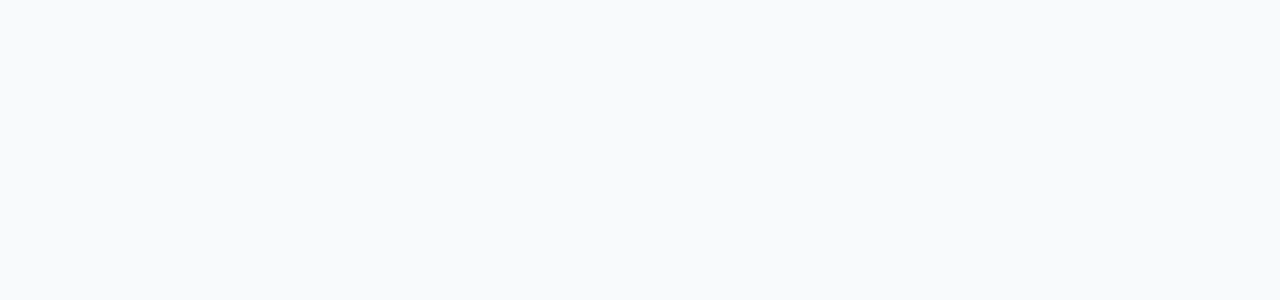
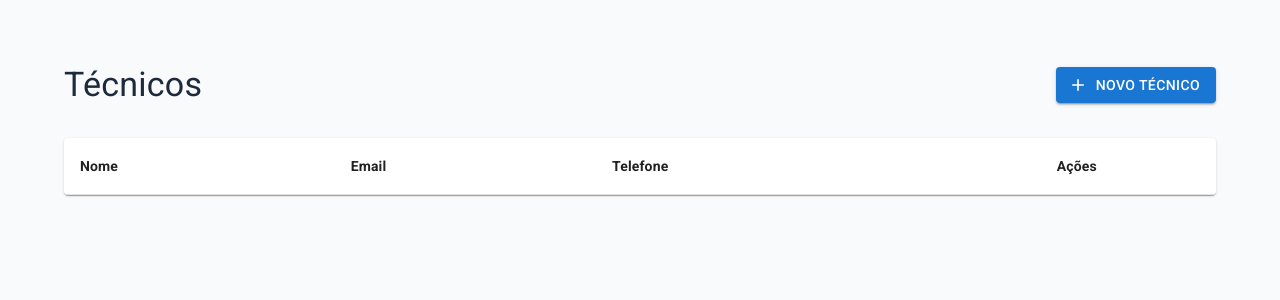
Before and after one commit to sabbajohn/ERP---geradores, a React (Vite) app: page /technicians in a window 1280 px wide. Before the commit this address had no page. Shown: the top 300 px of the page. Built offline with nearby package versions, Linux system fonts and the light colour scheme.

Commit message:
Adicionando aba para ver/adicionar tecnicos

```diff
--- a/src/App.jsx
+++ b/src/App.jsx
@@ -12,6 +12,7 @@
 import TechnicianAttendances from './pages/TechnicianAttendances';
 import AttendanceDetails from './pages/AttendanceDetails';
 import ScheduleMaintenance from './pages/ScheduleMaintenance';
+import Technicians from './pages/Technicians';
 import { AuthProvider } from './context/AuthContext';
 
 function AppContent() {
@@ -41,6 +42,7 @@
           <Route path="/maintenance/schedule" element={<ScheduleMaintenance />} />
           <Route path="/reports" element={<Reports />} />
           <Route path="/notifications" element={<Notifications />} />
+          <Route path="/technicians" element={<Technicians />} />
           <Route path="/tecnico" element={<TechnicianCalendar />} />
           <Route path="/tecnico/atendimentos" element={<TechnicianAttendances />} />
           <Route path="/tecnico/atendimentos/:id" element={<AttendanceDetails />} />
--- a/src/components/Sidebar.jsx
+++ b/src/components/Sidebar.jsx
@@ -8,7 +8,7 @@
   FaTools,
   FaChartBar,
   FaBell,
-  FaCogs
+  FaUserCog
 } from 'react-icons/fa';
 
 function Sidebar() {
@@ -49,6 +49,12 @@
               <FaBell /> <span>Notificações</span>
             </NavLink>
           </li>
+          <li>
+            <NavLink to="/technicians">
+              <FaUserCog /> <span>Técnicos</span>
+            </NavLink>
+          </li>
+
 
         </ul>
       </nav>
--- /dev/null
+++ b/src/pages/Technicians.jsx
@@ -0,0 +1,135 @@
+import React, { useState } from 'react';
+import {
+    Container,
+    Typography,
+    Button,
+    IconButton,
+    Table,
+    TableBody,
+    TableCell,
+    TableContainer,
+    TableHead,
+    TableRow,
+    Paper,
+    Box,
+    TextField,
+    Dialog,
+    DialogActions,
+    DialogContent,
+    DialogTitle
+} from '@mui/material';
+import AddIcon from '@mui/icons-material/Add';
+import EditIcon from '@mui/icons-material/Edit';
+import DeleteIcon from '@mui/icons-material/Delete';
+
+function Technicians() {
+    const [technicians, setTechnicians] = useState([]);
+    const [open, setOpen] = useState(false);
+    const [currentTechnician, setCurrentTechnician] = useState({ id: null, name: '', email: '', phone: '' });
+
+    const handleOpen = (technician = { id: null, name: '', email: '', phone: '' }) => {
+        setCurrentTechnician(technician);
+        setOpen(true);
+    };
+
+    const handleClose = () => setOpen(false);
+
+    const handleSave = () => {
+        if (currentTechnician.id) {
+            setTechnicians((prev) =>
+                prev.map((tech) =>
+                    tech.id === currentTechnician.id ? currentTechnician : tech
+                )
+            );
+        } else {
+            setTechnicians((prev) => [
+                ...prev,
+                { ...currentTechnician, id: Date.now() }
+            ]);
+        }
+        handleClose();
+    };
+
+    const handleDelete = (id) => {
+        setTechnicians((prev) => prev.filter((tech) => tech.id !== id));
+    };
+
+    return (
+        <Container maxWidth="lg">
+            <Box display="flex" justifyContent="space-between" alignItems="center" mt={4} mb={4}>
+                <Typography variant="h4">Técnicos</Typography>
+                <Button
+                    variant="contained"
+                    color="primary"
+                    startIcon={<AddIcon />}
+                    onClick={() => handleOpen()}
+                >
+                    Novo Técnico
+                </Button>
+            </Box>
+
+            <TableContainer component={Paper}>
+                <Table>
+                    <TableHead>
+                        <TableRow>
+                            <TableCell><strong>Nome</strong></TableCell>
+                            <TableCell><strong>Email</strong></TableCell>
+                            <TableCell><strong>Telefone</strong></TableCell>
+                            <TableCell align="center"><strong>Ações</strong></TableCell>
+                        </TableRow>
+                    </TableHead>
+                    <TableBody>
+                        {technicians.map((technician) => (
+                            <TableRow key={technician.id}>
+                                <TableCell>{technician.name}</TableCell>
+                                <TableCell>{technician.email}</TableCell>
+                                <TableCell>{technician.phone}</TableCell>
+                                <TableCell align="center">
+                                    <IconButton color="primary" onClick={() => handleOpen(technician)}>
+                                        <EditIcon />
+                                    </IconButton>
+                                    <IconButton color="error" onClick={() => handleDelete(technician.id)}>
+                                        <DeleteIcon />
+                                    </IconButton>
+                                </TableCell>
+                            </TableRow>
+                        ))}
+                    </TableBody>
+                </Table>
+            </TableContainer>
+
+            <Dialog open={open} onClose={handleClose}>
+                <DialogTitle>{currentTechnician.id ? 'Editar Técnico' : 'Novo Técnico'}</DialogTitle>
+                <DialogContent>
+                    <TextField
+                        fullWidth
+                        label="Nome"
+                        value={currentTechnician.name}
+                        onChange={(e) => setCurrentTechnician({ ...currentTechnician, name: e.target.value })}
+                        margin="dense"
+                    />
+                    <TextField
+                        fullWidth
+                        label="Email"
+                        value={currentTechnician.email}
+                        onChange={(e) => setCurrentTechnician({ ...currentTechnician, email: e.target.value })}
+                        margin="dense"
+                    />
+                    <TextField
+                        fullWidth
+                        label="Telefone"
+                        value={currentTechnician.phone}
+                        onChange={(e) => setCurrentTechnician({ ...currentTechnician, phone: e.target.value })}
+                        margin="dense"
+                    />
+                </DialogContent>
+                <DialogActions>
+                    <Button onClick={handleClose} color="secondary">Cancelar</Button>
+                    <Button onClick={handleSave} color="primary">Salvar</Button>
+                </DialogActions>
+            </Dialog>
+        </Container>
+    );
+}
+
+export default Technicians;
```
